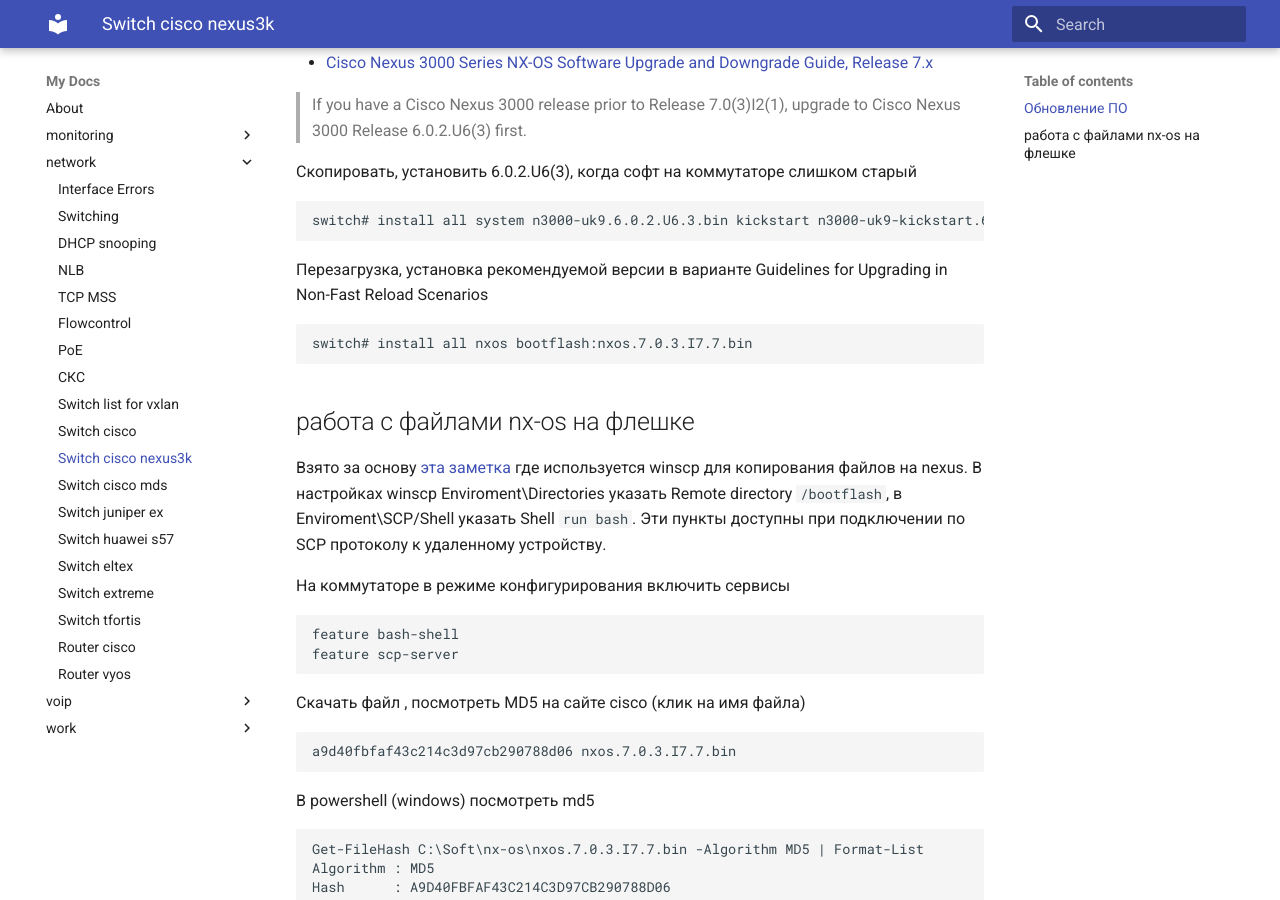
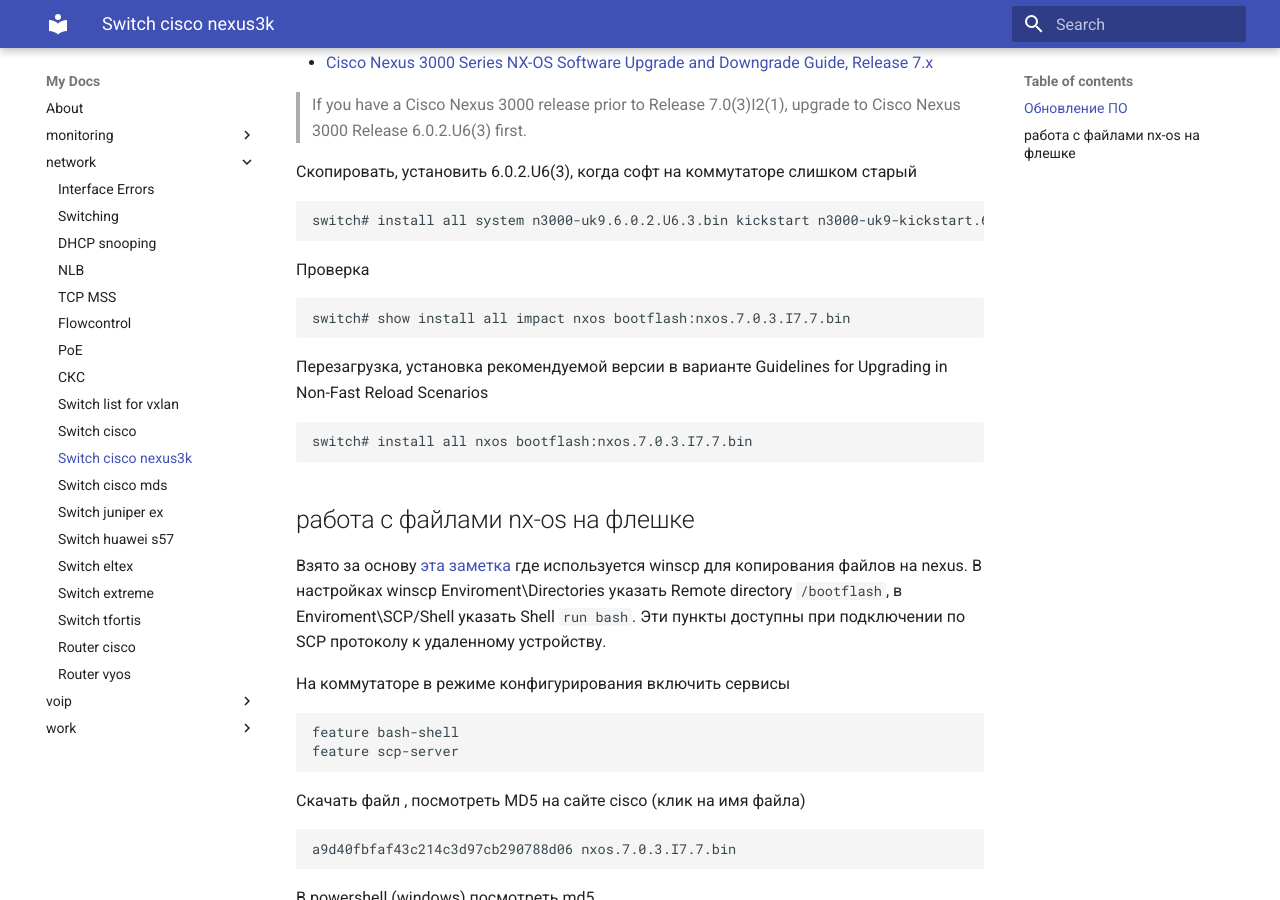
Before and after one commit to v98765/v98765.github.io, an MkDocs documentation site: the page built from docs/network/nexus3k.md, in a window 1280 px wide and 900 px high, scrolled down 321 px. Built offline with MkDocs 1.6.1 and Material for MkDocs 9.7.7, drawn with Linux system fonts in a browser that asks for light colours.

Commit message:
network/nexus3k.md add check impact

````diff
--- a/docs/network/nexus3k.md
+++ b/docs/network/nexus3k.md
@@ -13,8 +13,12 @@
 ```text
 switch# install all system n3000-uk9.6.0.2.U6.3.bin kickstart n3000-uk9-kickstart.6.0.2.U6.3.bin
 ```
+Проверка
+```text
+switch# show install all impact nxos bootflash:nxos.7.0.3.I7.7.bin
+```
 Перезагрузка, установка рекомендуемой версии в варианте Guidelines for Upgrading in Non-Fast Reload Scenarios
-```
+```text
 switch# install all nxos bootflash:nxos.7.0.3.I7.7.bin
 ```
 
````
